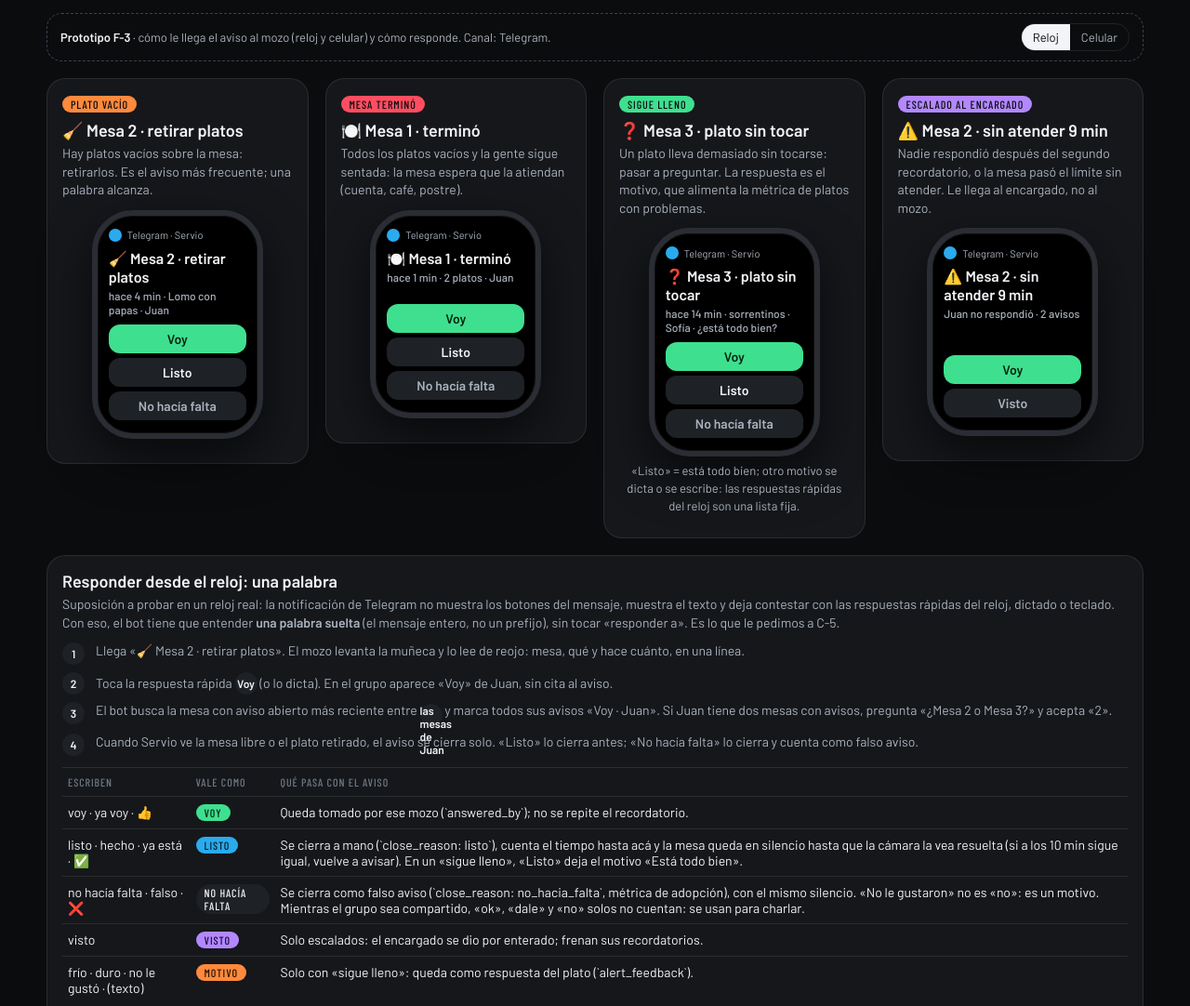
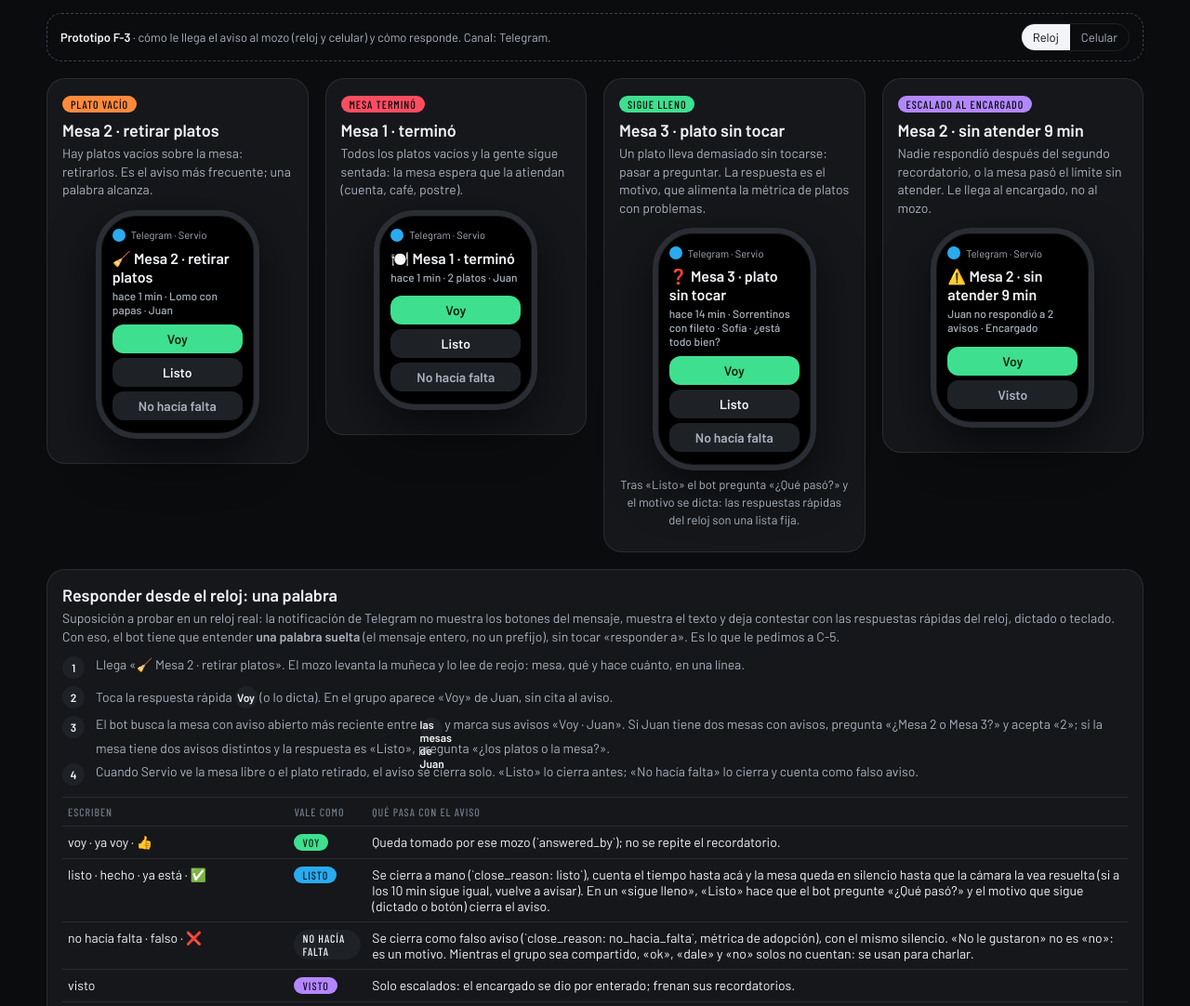
Before and after one commit to matiHirCab/Servio, a plain HTML site: page docs/prototipos/f3-notificaciones.html in a window 1280 px wide. Shown: the top 1082 px of the page at 93% size. Drawn offline with nearby package versions, Linux system fonts and the light colour scheme.

Commit message:
F-3: tercera ronda: un solo texto por aviso, cierres a mano bien definidos
- El reloj y el celular muestran exactamente el mismo mensaje (dos líneas
  de messages.py); mention_waiter y partial_text se adaptan; «hace cuánto»
  es el del envío.
- «Listo» y «No hacía falta» cierran un aviso (si la mesa tiene dos tipos,
  el bot pregunta); «Voy» toma todos. En «sigue lleno», «Listo» pregunta el
  motivo en vez de inventarlo.
- Un texto libre es motivo solo citando el aviso o justo después de
  «¿Qué pasó?».
- close_reason ya existe: dos valores nuevos; tiempo de respuesta hasta el
  «Voy» (13-metricas); metrics.py suma `listo` en retiros; se listan
  05-reglas-alertas, 03-contratos, 13-metricas y metrics.py a actualizar.
- C-7 toma el mozo de servio.toml; el mapeo sigue por nombre de Telegram.
- Reloj de 176×215 (41 mm en puntos); link publicado de F-3 en la tabla.

Co-Authored-By: Claude Fable 5.1 <noreply@anthropic.com>

```diff
--- a/docs/prototipos/f3-notificaciones.html
+++ b/docs/prototipos/f3-notificaciones.html
@@ -33,8 +33,8 @@ h1,h2,h3{margin:0;text-wrap:balance}
 .card{background:var(--surface);border:1px solid var(--line);border-radius:20px;padding:16px;min-width:0}
 .card h2{font-size:18px;font-weight:600;margin-bottom:4px}
 .card p.why{color:var(--fg-2);font-size:14px;margin:0 0 12px;line-height:1.4}
-/* reloj: pantalla de 184×224 px (Apple Watch 41 mm, escala 1:1), bordes redondeados */
-.watch{width:184px;min-height:224px;border-radius:44px;background:#000;border:6px solid #2a2d33;box-shadow:0 20px 50px rgba(0,0,0,.6),inset 0 0 0 1px #111;margin:6px auto 10px;padding:14px 12px;display:flex;flex-direction:column;gap:8px;font-size:14px}  /* alto mínimo de un 41 mm; si no entra, en el reloj se scrollea */
+/* reloj: pantalla de 176×215 px (Apple Watch 41 mm, en puntos), bordes redondeados */
+.watch{width:176px;min-height:215px;border-radius:44px;background:#000;border:6px solid #2a2d33;box-shadow:0 20px 50px rgba(0,0,0,.6),inset 0 0 0 1px #111;margin:6px auto 10px;padding:14px 12px;display:flex;flex-direction:column;gap:8px;font-size:14px}  /* alto mínimo de un 41 mm; si no entra, en el reloj se scrollea */
 .watch .app{display:flex;align-items:center;gap:6px;font-size:11px;color:var(--fg-2)}
 .watch .app i{width:14px;height:14px;border-radius:50%;background:var(--tg);display:inline-block}
 .watch .msg{font-size:15px;line-height:1.25;font-weight:500}
@@ -85,16 +85,16 @@ th{color:var(--fg-3);font-weight:500;font-family:var(--f-label);letter-spacing:.
   <div class="flow">
     <div><b>1</b><span>Llega «🧹 Mesa 2 · retirar platos». El mozo levanta la muñeca y lo lee de reojo: mesa, qué y hace cuánto, en una línea.</span></div>
     <div><b>2</b><span>Toca la respuesta rápida <b>Voy</b> (o lo dicta). En el grupo aparece «Voy» de Juan, sin cita al aviso.</span></div>
-    <div><b>3</b><span>El bot busca la mesa con aviso abierto más reciente entre <b>las mesas de Juan</b> y marca todos sus avisos «Voy · Juan». Si Juan tiene dos mesas con avisos, pregunta «¿Mesa 2 o Mesa 3?» y acepta «2».</span></div>
+    <div><b>3</b><span>El bot busca la mesa con aviso abierto más reciente entre <b>las mesas de Juan</b> y marca sus avisos «Voy · Juan». Si Juan tiene dos mesas con avisos, pregunta «¿Mesa 2 o Mesa 3?» y acepta «2»; si la mesa tiene dos avisos distintos y la respuesta es «Listo», pregunta «¿los platos o la mesa?».</span></div>
     <div><b>4</b><span>Cuando Servio ve la mesa libre o el plato retirado, el aviso se cierra solo. «Listo» lo cierra antes; «No hacía falta» lo cierra y cuenta como falso aviso.</span></div>
   </div>
   <div class="twrap" style="margin-top:12px"><table aria-label="Palabras que entiende el bot">
     <tr><th>Escriben</th><th>Vale como</th><th>Qué pasa con el aviso</th></tr>
     <tr><td>voy · ya voy · 👍</td><td><span class="pill" style="background:var(--lleno);color:#06240f">Voy</span></td><td>Queda tomado por ese mozo (`answered_by`); no se repite el recordatorio.</td></tr>
-    <tr><td>listo · hecho · ya está · ✅</td><td><span class="pill" style="background:var(--tg);color:#06202b">Listo</span></td><td>Se cierra a mano (`close_reason: listo`), cuenta el tiempo hasta acá y la mesa queda en silencio hasta que la cámara la vea resuelta (si a los 10 min sigue igual, vuelve a avisar). En un «sigue lleno», «Listo» deja el motivo «Está todo bien».</td></tr>
+    <tr><td>listo · hecho · ya está · ✅</td><td><span class="pill" style="background:var(--tg);color:#06202b">Listo</span></td><td>Se cierra a mano (`close_reason: listo`), cuenta el tiempo hasta acá y la mesa queda en silencio hasta que la cámara la vea resuelta (si a los 10 min sigue igual, vuelve a avisar). En un «sigue lleno», «Listo» hace que el bot pregunte «¿Qué pasó?» y el motivo que sigue (dictado o botón) cierra el aviso.</td></tr>
     <tr><td>no hacía falta · falso · ❌</td><td><span class="pill" style="background:var(--surface-2);color:var(--fg)">No hacía falta</span></td><td>Se cierra como falso aviso (`close_reason: no_hacia_falta`, métrica de adopción), con el mismo silencio. «No le gustaron» no es «no»: es un motivo. Mientras el grupo sea compartido, «ok», «dale» y «no» solos no cuentan: se usan para charlar.</td></tr>
     <tr><td>visto</td><td><span class="pill" style="background:var(--esc);color:#1b0a33">Visto</span></td><td>Solo escalados: el encargado se dio por enterado; frenan sus recordatorios.</td></tr>
-    <tr><td>frío · duro · no le gustó · (texto)</td><td><span class="pill" style="background:var(--por_terminar);color:#2b1200">Motivo</span></td><td>Solo con «sigue lleno»: queda como respuesta del plato (`alert_feedback`).</td></tr>
+    <tr><td>frío · duro · no le gustó · (texto, citando el aviso o justo después de «¿Qué pasó?»)</td><td><span class="pill" style="background:var(--por_terminar);color:#2b1200">Motivo</span></td><td>Solo con «sigue lleno»: queda como respuesta del plato (`alert_feedback`).</td></tr>
   </table></div>
   <p class="note">Mayúsculas, tildes y puntos no importan. Si no hay ningún aviso abierto de sus mesas, el bot contesta «No tenés avisos abiertos». Responder citando el mensaje sigue andando como hoy.</p>
 </section>
@@ -118,28 +118,30 @@ th{color:var(--fg-3);font-weight:500;font-family:var(--f-label);letter-spacing:.
 
 <script>
 "use strict";
-// Los cuatro avisos, con el texto exacto que manda messages.py (emoji + mozo + mesa) y
-// cómo se ve en cada pantalla. En el reloj, la primera línea tiene que alcanzar.
+// Los cuatro avisos con el texto que el diseño le pide a messages.py (dos líneas: «emoji
+// Mesa · qué» y «hace cuánto · plato · mozo»). Telegram manda el mismo texto al reloj y al
+// celular: acá se arma una sola vez (`txt`) y las dos vistas lo muestran tal cual.
 const AVISOS = [
   {id:"vacio", color:"var(--por_terminar)", titulo:"Plato vacío", why:"Hay platos vacíos sobre la mesa: retirarlos. Es el aviso más frecuente; una palabra alcanza.",
-   reloj:{b:"🧹 Mesa 2 · retirar platos", s:"hace 4 min · Lomo con papas · Juan", acts:["Voy","Listo","No hacía falta"]},
-   cel:{txt:"🧹 Mesa 2 · retirar platos\nhace 4 min · Lomo con papas · Juan", reply:"Voy", btns:["Voy","Listo","No hacía falta"], nota:"Los botones son nuevos (C-5): hoy este mensaje llega sin botones.", hora:"21:38"}},
+   txt:"🧹 Mesa 2 · retirar platos\nhace 1 min · Lomo con papas · Juan", reloj:{acts:["Voy","Listo","No hacía falta"]},
+   cel:{reply:"Voy", btns:["Voy","Listo","No hacía falta"], nota:"Los botones son nuevos (C-5): hoy este mensaje llega sin botones.", hora:"21:38"}},
   {id:"terminada", color:"var(--vacio)", titulo:"Mesa terminó", why:"Todos los platos vacíos y la gente sigue sentada: la mesa espera que la atiendan (cuenta, café, postre).",
-   reloj:{b:"🍽️ Mesa 1 · terminó", s:"hace 1 min · 2 platos · Juan", acts:["Voy","Listo","No hacía falta"]},
-   cel:{txt:"🍽️ Mesa 1 · terminó\nhace 1 min · 2 platos · Juan", reply:"Listo", btns:["Voy","Listo","No hacía falta"], nota:"Los botones son nuevos (C-5): hoy este mensaje llega sin botones.", hora:"21:41"}},
+   txt:"🍽️ Mesa 1 · terminó\nhace 1 min · 2 platos · Juan", reloj:{acts:["Voy","Listo","No hacía falta"]},
+   cel:{reply:"Listo", btns:["Voy","Listo","No hacía falta"], nota:"Los botones son nuevos (C-5): hoy este mensaje llega sin botones.", hora:"21:41"}},
   {id:"lleno", color:"var(--lleno)", titulo:"Sigue lleno", why:"Un plato lleva demasiado sin tocarse: pasar a preguntar. La respuesta es el motivo, que alimenta la métrica de platos con problemas.",
-   reloj:{b:"❓ Mesa 3 · plato sin tocar", s:"hace 14 min · sorrentinos · Sofía · ¿está todo bien?", acts:["Voy","Listo","No hacía falta"], dictar:"«Listo» = está todo bien; otro motivo se dicta o se escribe"},
-   cel:{txt:"❓ Mesa 3 · plato sin tocar\nhace 14 min · Sorrentinos con fileto · Sofía · ¿está todo bien? Pasá a preguntar y contanos qué pasó.", nota:"Se responde con un botón del plato (como hoy); el texto cambia a dos líneas.", btns:["Está todo bien","Estaban fríos","Pasados de cocción","No le gustaron","✏️ Otra respuesta"], hora:"21:42"}},  // los de carta.json para sorrentinos, como hoy
+   txt:"❓ Mesa 3 · plato sin tocar\nhace 14 min · Sorrentinos con fileto · Sofía · ¿está todo bien?", reloj:{acts:["Voy","Listo","No hacía falta"], dictar:"Tras «Listo» el bot pregunta «¿Qué pasó?» y el motivo se dicta"},
+   cel:{nota:"Se responde con un botón del plato (como hoy); el texto cambia a dos líneas.", btns:["Está todo bien","Estaban fríos","Pasados de cocción","No le gustaron","✏️ Otra respuesta"], hora:"21:42"}},  // los de carta.json para sorrentinos, como hoy
   {id:"escalado", color:"var(--esc)", titulo:"Escalado al encargado", why:"Nadie respondió después del segundo recordatorio, o la mesa pasó el límite sin atender. Le llega al encargado, no al mozo.",
-   reloj:{b:"⚠️ Mesa 2 · sin atender 9 min", s:"Juan no respondió · 2 avisos", acts:["Voy","Visto"]},
-   cel:{txt:"⚠️ Mesa 2 · sin atender 9 min\nJuan no respondió a 2 avisos · Encargado", btns:["Voy","Visto"], reply:"Visto", nota:"Aviso nuevo (C-5): hoy el recordatorio se repite al grupo; no hay escalado.", hora:"21:47"}},
+   txt:"⚠️ Mesa 2 · sin atender 9 min\nJuan no respondió a 2 avisos · Encargado", reloj:{acts:["Voy","Visto"]},
+   cel:{btns:["Voy","Visto"], reply:"Visto", nota:"Aviso nuevo (C-5): hoy el recordatorio se repite al grupo; no hay escalado.", hora:"21:47"}},
 ];
 const esc = s => String(s??"").replace(/[&<>"']/g, c => ({"&":"&amp;","<":"&lt;",">":"&gt;",'"':"&quot;","'":"&#39;"}[c]));
 let vista="reloj";
 function card(a){
-  const reloj=`<div class="watch" role="img" aria-label="Reloj: ${esc(a.reloj.b)}, ${esc(a.reloj.s)}"><div class="app"><i></i>Telegram · Servio</div><div class="msg"><b>${esc(a.reloj.b)}</b><small>${esc(a.reloj.s)}</small></div><div class="acts">${a.reloj.acts.map((x,i)=>`<span class="${i===0?"go":i===a.reloj.acts.length-1?"sec":""}">${esc(x)}</span>`).join("")}</div></div>${a.reloj.dictar?`<p class="note" style="text-align:center;margin:-4px 0 8px">${esc(a.reloj.dictar)}: las respuestas rápidas del reloj son una lista fija.</p>`:""}`;
-  const cel=`<div class="phone"><div class="bubble">${esc(a.cel.txt)}<div class="t">${esc(a.cel.hora)}</div><div class="btns">${a.cel.btns.map((x,i)=>`<span class="${a.cel.btns.length%2&&i===a.cel.btns.length-1?"wide":""}">${esc(x)}</span>`).join("")}</div></div>${a.cel.reply?`<div class="reply"><span>${esc(a.cel.reply)}</span></div>`:""}${a.cel.nota?`<p class="note">${esc(a.cel.nota)}</p>`:""}</div>`;
-  return `<article class="card" aria-label="${esc(a.titulo)}"><span class="pill" style="background:${a.color};color:#0b0c0e">${esc(a.titulo)}</span><h2 style="margin-top:8px">${esc(a.reloj.b)}</h2><p class="why">${esc(a.why)}</p>${vista==="reloj"?reloj:cel}</article>`;
+  const [l1,l2]=a.txt.split("\n");
+  const reloj=`<div class="watch" role="img" aria-label="Reloj: ${esc(l1)}, ${esc(l2)}"><div class="app"><i></i>Telegram · Servio</div><div class="msg"><b>${esc(l1)}</b><small>${esc(l2)}</small></div><div class="acts">${a.reloj.acts.map((x,i)=>`<span class="${i===0?"go":i===a.reloj.acts.length-1?"sec":""}">${esc(x)}</span>`).join("")}</div></div>${a.reloj.dictar?`<p class="note" style="text-align:center;margin:-4px 0 8px">${esc(a.reloj.dictar)}: las respuestas rápidas del reloj son una lista fija.</p>`:""}`;
+  const cel=`<div class="phone"><div class="bubble">${esc(a.txt)}<div class="t">${esc(a.cel.hora)}</div><div class="btns">${a.cel.btns.map((x,i)=>`<span class="${a.cel.btns.length%2&&i===a.cel.btns.length-1?"wide":""}">${esc(x)}</span>`).join("")}</div></div>${a.cel.reply?`<div class="reply"><span>${esc(a.cel.reply)}</span></div>`:""}${a.cel.nota?`<p class="note">${esc(a.cel.nota)}</p>`:""}</div>`;
+  return `<article class="card" aria-label="${esc(a.titulo)}"><span class="pill" style="background:${a.color};color:#0b0c0e">${esc(a.titulo)}</span><h2 style="margin-top:8px">${esc(l1.replace(/^\S+\s/,""))}</h2><p class="why">${esc(a.why)}</p>${vista==="reloj"?reloj:cel}</article>`;
 }
 function render(){ document.getElementById("avisos").innerHTML=AVISOS.map(card).join("");
   document.getElementById("ver-reloj").setAttribute("aria-pressed",String(vista==="reloj")); document.getElementById("ver-cel").setAttribute("aria-pressed",String(vista==="cel")); }
```
Also changed, not shown: docs/diseno-front.md (+9 -9 lines).
